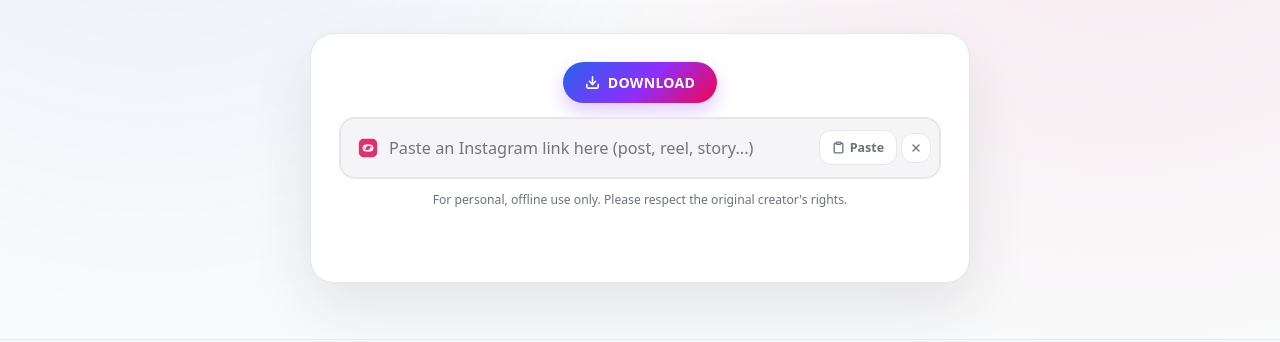
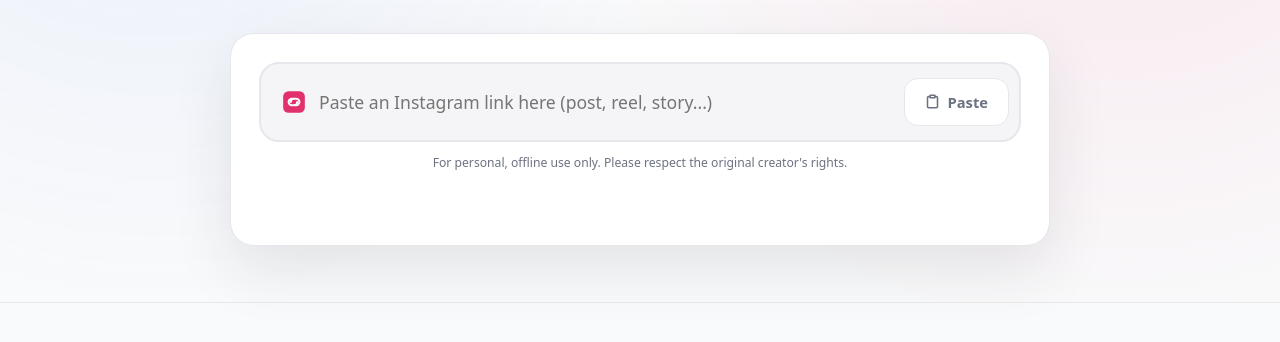
Before and after one commit to Elmantenido/yt-downloader-local, a website: page public/index.html in a window 1280 px wide. Shown: the part 332-674 px from the top of the page. Drawn offline with Linux system fonts and the light colour scheme.

Commit message:
Move DOWNLOAD button inside the search bar, widen and enlarge everything
The DOWNLOAD button now lives inside the input row itself, next to
Paste/Clear: shows "Paste" when the field is empty, swaps to "Clear" +
"Download" once there's a link (typed, pasted, or via the Paste button).
Also widened the search bar (660px -> 820px) and enlarged the input text
and all three inline buttons per feedback.

Also fixed the same [hidden]-vs-explicit-display CSS bug (from the last
commit) for .btn-paste/.btn-clear/.btn-fetch-inline, since they all set
"display" directly too.

```diff
--- a/public/app.js
+++ b/public/app.js
@@ -107,6 +107,15 @@ function setFetching(isFetching) {
   btnFetchText.textContent = isFetching ? I18N.t('btn_fetching') : I18N.t('btn_fetch');
 }
 
+// Dentro de la barra de búsqueda: "Paste" cuando está vacía, o "Clear" +
+// "Download" cuando ya hay un link escrito/pegado.
+function updateInputActions() {
+  const hasText = urlInput.value.trim().length > 0;
+  btnPaste.hidden = hasText;
+  btnClear.hidden = !hasText;
+  btnFetch.hidden = !hasText;
+}
+
 async function fetchInfo() {
   const url = urlInput.value.trim();
   hideResult();
@@ -179,17 +188,22 @@ async function fetchInfo() {
 }
 
 urlInput.addEventListener('input', () => {
+  updateInputActions();
   clearTimeout(debounceTimer);
   debounceTimer = setTimeout(fetchInfo, 600);
 });
 urlInput.addEventListener('paste', () => {
-  setTimeout(fetchInfo, 50);
+  setTimeout(() => {
+    updateInputActions();
+    fetchInfo();
+  }, 50);
 });
 
 btnFetch.addEventListener('click', fetchInfo);
 
 btnClear.addEventListener('click', () => {
   urlInput.value = '';
+  updateInputActions();
   hideResult();
   hideError();
   status.textContent = '';
@@ -206,6 +220,7 @@ btnPaste.addEventListener('click', async () => {
       const text = await navigator.clipboard.readText();
       if (text) {
         urlInput.value = text.trim();
+        updateInputActions();
         fetchInfo();
         return;
       }
@@ -215,6 +230,8 @@ btnPaste.addEventListener('click', async () => {
   }
   urlInput.focus();
 });
+
+updateInputActions();
 
 btnDownloadVideo.addEventListener('click', () => download('mp4', bestVideoFormatId));
 btnDownloadAudio.addEventListener('click', () => download('mp3'));
--- a/public/index.html
+++ b/public/index.html
@@ -34,14 +34,6 @@
         <p class="hero-subtitle" data-i18n="hero_subtitle">Paste a public Instagram link and save it to your device — fast, free, and in the original quality. No app, no login, no watermark.</p>
 
         <div class="download-box">
-          <button id="btn-fetch" class="btn-download" type="button">
-            <span id="fetch-spinner" class="spinner" hidden aria-hidden="true"></span>
-            <svg class="btn-icon" viewBox="0 0 24 24" fill="none" stroke="currentColor" stroke-width="2.5" stroke-linecap="round" stroke-linejoin="round" aria-hidden="true">
-              <path d="M21 15v4a2 2 0 0 1-2 2H5a2 2 0 0 1-2-2v-4"></path><polyline points="7 10 12 15 17 10"></polyline><line x1="12" y1="15" x2="12" y2="3"></line>
-            </svg>
-            <span id="btn-fetch-text" data-i18n="btn_fetch">DOWNLOAD</span>
-          </button>
-
           <div class="input-row">
             <label for="url" class="sr-only">Paste Instagram video link here</label>
             <svg class="input-ig-icon" viewBox="0 0 24 24" fill="none" xmlns="http://www.w3.org/2000/svg" aria-hidden="true">
@@ -63,11 +55,18 @@
             />
             <div class="input-actions">
               <button id="btn-paste" class="btn-paste" type="button">
-                <svg width="13" height="13" viewBox="0 0 24 24" fill="none" stroke="currentColor" stroke-width="2.5" stroke-linecap="round" stroke-linejoin="round" aria-hidden="true"><path d="M16 4h2a2 2 0 0 1 2 2v14a2 2 0 0 1-2 2H6a2 2 0 0 1-2-2V6a2 2 0 0 1 2-2h2"></path><rect x="8" y="2" width="8" height="4" rx="1"></rect></svg>
+                <svg width="15" height="15" viewBox="0 0 24 24" fill="none" stroke="currentColor" stroke-width="2.5" stroke-linecap="round" stroke-linejoin="round" aria-hidden="true"><path d="M16 4h2a2 2 0 0 1 2 2v14a2 2 0 0 1-2 2H6a2 2 0 0 1-2-2V6a2 2 0 0 1 2-2h2"></path><rect x="8" y="2" width="8" height="4" rx="1"></rect></svg>
                 <span data-i18n="btn_paste">Paste</span>
               </button>
-              <button id="btn-clear" class="btn-clear" type="button" aria-label="Clear input">
-                <svg width="12" height="12" viewBox="0 0 24 24" fill="none" stroke="currentColor" stroke-width="2.5" stroke-linecap="round" stroke-linejoin="round" aria-hidden="true"><line x1="18" y1="6" x2="6" y2="18"></line><line x1="6" y1="6" x2="18" y2="18"></line></svg>
+              <button id="btn-clear" class="btn-clear" type="button" aria-label="Clear input" hidden>
+                <svg width="14" height="14" viewBox="0 0 24 24" fill="none" stroke="currentColor" stroke-width="2.5" stroke-linecap="round" stroke-linejoin="round" aria-hidden="true"><line x1="18" y1="6" x2="6" y2="18"></line><line x1="6" y1="6" x2="18" y2="18"></line></svg>
+              </button>
+              <button id="btn-fetch" class="btn-fetch-inline" type="button" hidden>
+                <span id="fetch-spinner" class="spinner" hidden aria-hidden="true"></span>
+                <svg class="btn-icon" viewBox="0 0 24 24" fill="none" stroke="currentColor" stroke-width="2.5" stroke-linecap="round" stroke-linejoin="round" aria-hidden="true">
+                  <path d="M21 15v4a2 2 0 0 1-2 2H5a2 2 0 0 1-2-2v-4"></path><polyline points="7 10 12 15 17 10"></polyline><line x1="12" y1="15" x2="12" y2="3"></line>
+                </svg>
+                <span id="btn-fetch-text" data-i18n="btn_fetch">DOWNLOAD</span>
               </button>
             </div>
           </div>
--- a/public/style.css
+++ b/public/style.css
@@ -158,7 +158,7 @@ h1, h2, h3 {
 }
 
 .download-box {
-  max-width: 660px;
+  max-width: 820px;
   margin: 0 auto;
   background: var(--card);
   border: 1px solid var(--border);
@@ -211,9 +211,9 @@ button:active:not(:disabled) {
 .input-row {
   display: flex;
   align-items: center;
-  gap: 10px;
-  padding: 6px 8px 6px 16px;
-  border-radius: 16px;
+  gap: 12px;
+  padding: 10px 10px 10px 20px;
+  border-radius: 20px;
   border: 2px solid var(--border);
   background: var(--bg-alt);
   transition: border-color 0.15s ease;
@@ -225,8 +225,8 @@ button:active:not(:disabled) {
 }
 
 .input-ig-icon {
-  width: 22px;
-  height: 22px;
+  width: 26px;
+  height: 26px;
   flex: none;
 }
 
@@ -236,35 +236,47 @@ button:active:not(:disabled) {
   border: none;
   background: transparent;
   color: var(--text);
-  font-size: 1.02rem;
+  font-size: 1.1rem;
   outline: none;
-  padding: 12px 0;
+  padding: 16px 0;
   font-family: inherit;
 }
 
 .input-actions {
   display: flex;
   align-items: center;
-  gap: 4px;
+  gap: 8px;
   flex: none;
 }
 
 .btn-paste,
-.btn-clear {
+.btn-clear,
+.btn-fetch-inline {
   display: inline-flex;
   align-items: center;
-  gap: 5px;
-  padding: 8px 12px;
-  border-radius: 12px;
+  justify-content: center;
+  gap: 7px;
+  padding: 13px 20px;
+  border-radius: 14px;
+  font-size: 0.92rem;
+  font-weight: 700;
+}
+
+.btn-paste,
+.btn-clear {
   background: var(--card);
   border: 1px solid var(--border);
   color: var(--muted);
-  font-size: 0.78rem;
-  font-weight: 700;
 }
 
 .btn-clear {
-  padding: 8px;
+  padding: 13px;
+}
+
+.btn-paste[hidden],
+.btn-clear[hidden],
+.btn-fetch-inline[hidden] {
+  display: none;
 }
 
 .btn-paste:hover:not(:disabled),
@@ -273,24 +285,14 @@ button:active:not(:disabled) {
   border-color: var(--purple);
 }
 
-/* Main fetch/download button */
-
-.btn-download {
-  margin: 0 auto 14px;
-  padding: 11px 22px;
-  border-radius: 60px;
+.btn-fetch-inline {
+  background: var(--gradient);
   color: white;
-  background: var(--gradient);
-  box-shadow: 0 8px 18px rgba(139, 47, 255, 0.25);
-  display: flex;
-  align-items: center;
-  justify-content: center;
-  gap: 8px;
-  font-size: 0.88rem;
+  box-shadow: 0 8px 18px rgba(139, 47, 255, 0.28);
   letter-spacing: 0.02em;
 }
 
-.btn-download .btn-icon {
+.btn-fetch-inline .btn-icon {
   width: 15px;
   height: 15px;
 }
```
